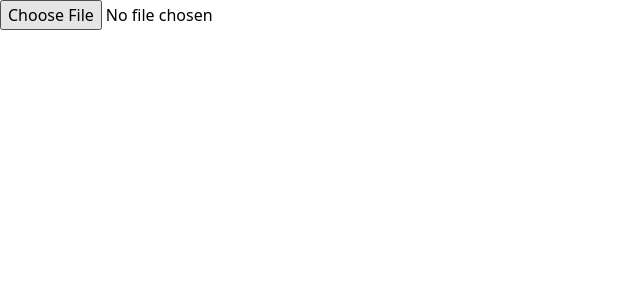
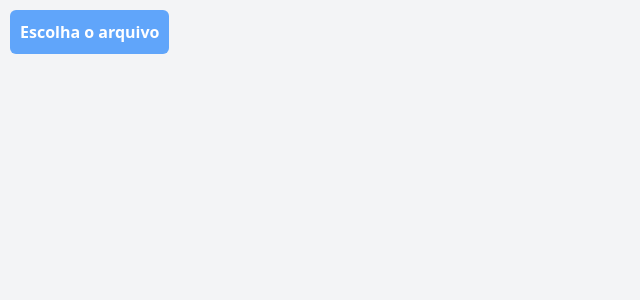
Before and after one commit to Igor-CA/String-Art-Maker, a React (Create React App) app: page / in a window 1280 px wide. Shown: the top 300 px of the page, without its empty margins (0-640 px from the left). Built offline with nearby package versions, Linux system fonts and the light colour scheme; the HTML template or start-up script is replaced by a standard one.

Commit message:
simple styling

```diff
--- a/src/App.js
+++ b/src/App.js
@@ -54,6 +54,9 @@ function App() {
 	};
 	const cropImage = (image) => {
 		const canvas = canvasRef.current;
+		const maxWidth = 672;
+    	const width = Math.min(0.8 * window.innerWidth, maxWidth);
+		canvas.height = canvas.width = width
 
 		const { zoom, x, y } = rangeValues;
 		const imageSize = Math.min(image.width, image.height) * zoom;
@@ -114,17 +117,18 @@ function App() {
 	};
 
 	return (
-		<div className="App">
+		<div className="bg-gray-100 min-h-screen">
+			<label htmlFor="fileInput" className="bg-blue-400 m-2.5 p-2.5 rounded-md text-white font-semibold inline-block">Escolha o arquivo</label>
 			<input
 				type="file"
 				name="fileInput"
 				id="fileInput"
 				onChange={handleFileInputChange}
+				className="hidden"
 			/>
 			<canvas
 				id="imageCanvas"
-				width="400"
-				height="400"
+				className="w-4/5 max-w-2xl aspect-square m-auto my-3"
 				ref={canvasRef}
 			></canvas>
 			{imageFile && (
```
